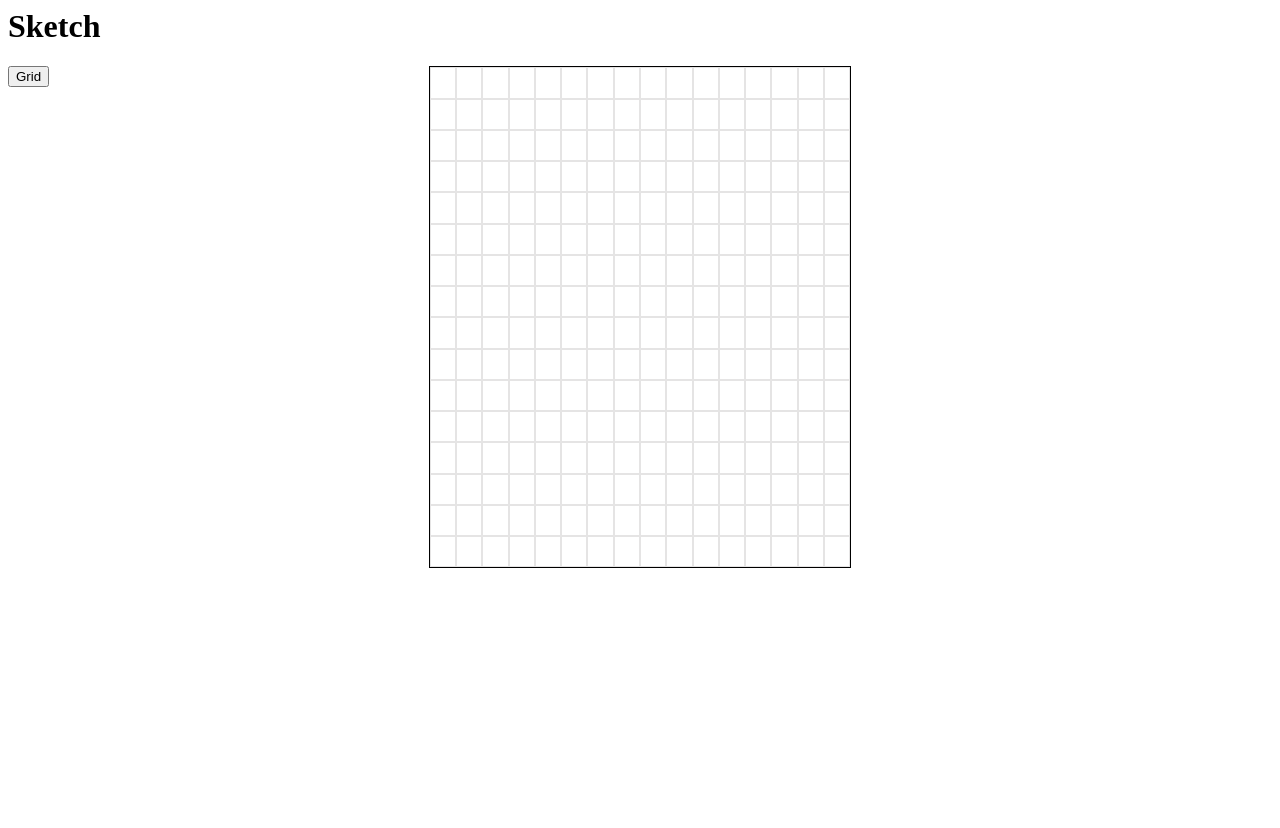
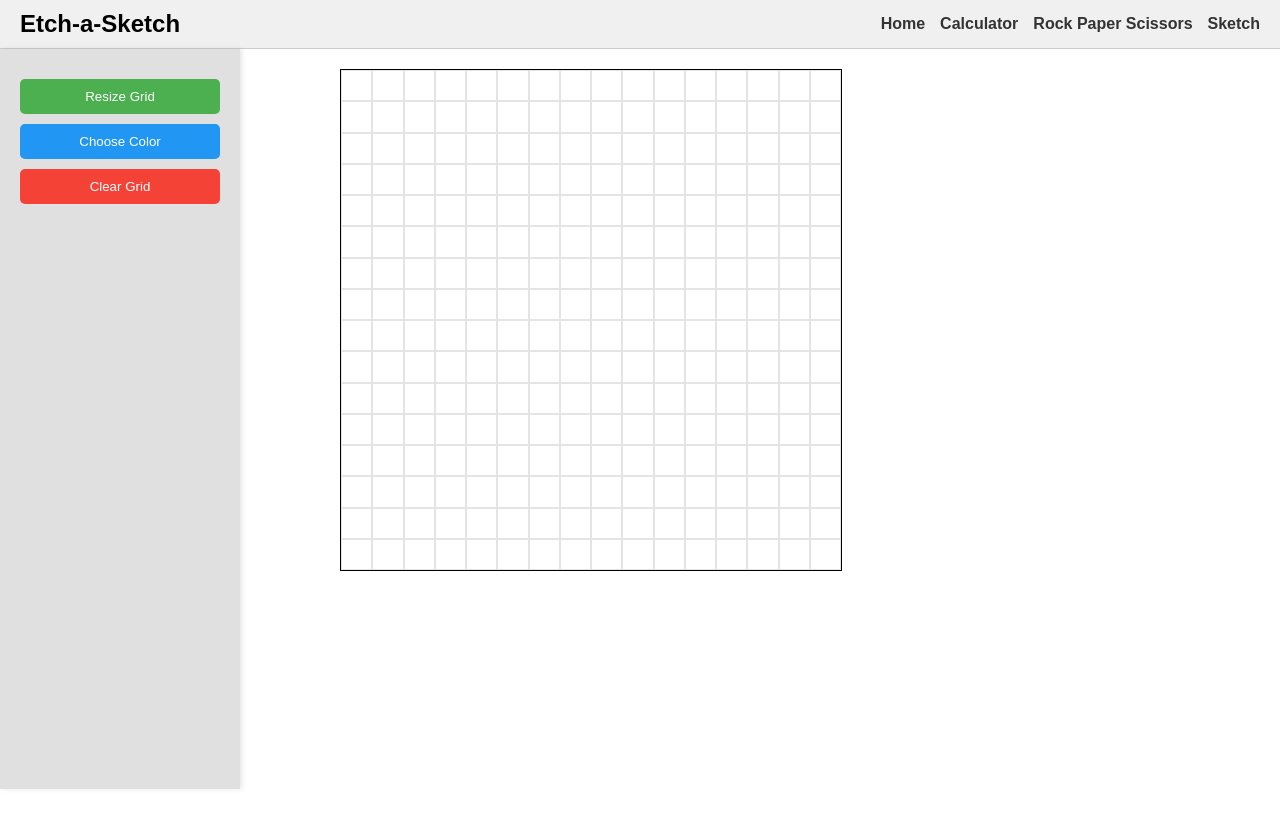
Before and after one commit to Ibnu-Afdel/top-foundations, a plain HTML site: page Etch-a-Sketch/Etch-a-Sketch.html in a window 1280 px wide. After the commit the page ends 800 px from the top, so only its background shows below. Drawn offline with Linux system fonts and the light colour scheme.

Commit message:
Change html and css

```diff
--- a/Etch-a-Sketch/Etch-a-Sketch.css
+++ b/Etch-a-Sketch/Etch-a-Sketch.css
@@ -1,30 +1,92 @@
-.theBigContainer{
-    display: flex;
-    height: 100%;
-    width: 100%;
-
+body {
+    margin: 0;
+    font-family: Arial, sans-serif;
 }
 
-.sidebar{
-    flex: 1;
+.header {
+    display: flex;
+    justify-content: space-between;
+    align-items: center;
+    background-color: #f0f0f0;
+    padding: 10px 20px;
+    border-bottom: 1px solid #ccc;
 }
 
-
-.container{
-    display: grid;
-    /*flex-wrap: wrap;*/
-    width: 500px;
-    height: 500px;
-    flex: 1;
-    border: 1px solid black;
-
+.headerTitle {
+    margin: 0;
+    font-size: 24px;
 }
 
-.theDivs{
+.nav {
+    display: flex;
+}
+
+.navLink {
+    margin-left: 15px;
+    text-decoration: none;
+    color: #333;
+    font-weight: bold;
+}
+
+.navLink:hover {
+    text-decoration: underline;
+}
+
+.theBigContainer {
+    display: flex;
+    height: calc(100vh - 60px); /* Adjusts for header height */
+}
+
+.sidebar {
+    width: 200px; /* Fixed width for the sidebar */
+    background-color: #e0e0e0;
+    padding: 20px;
+    box-shadow: 2px 0 5px rgba(0, 0, 0, 0.1);
+}
+
+.sidebar button {
+    display: block;
+    width: 100%;
+    padding: 10px;
+    margin: 10px 0;
+    border: none;
+    border-radius: 5px;
+    cursor: pointer;
+    transition: background-color 0.3s;
+}
+
+.resizeButton {
+    background-color: #4CAF50;
+    color: white;
+}
+
+.colorButton {
+    background-color: #2196F3;
+    color: white;
+}
+
+.clearButton {
+    background-color: #f44336;
+    color: white;
+}
+
+.sidebar button:hover {
+    opacity: 0.8;
+}
+.container {
+    width: 500px; /* Fixed width */
+    height: 500px; /* Fixed height */
+    margin-left: 100px; /* Space between sidebar and container */
+    margin-right: 10px;
+    margin-top: 20px;
+    border: 1px solid black;
+    display: grid;
+    /*grid-template-columns: repeat(16, 1fr);*/
+    /*grid-template-rows: repeat(16, 1fr);*/
+}
+
+.theDivs {
     box-sizing: border-box;
     border: 1px solid #e5e4e4;
+    cursor: pointer;
 }
-
-.rightSide{
-    flex: 1;
-}
--- a/Etch-a-Sketch/Etch-a-Sketch.html
+++ b/Etch-a-Sketch/Etch-a-Sketch.html
@@ -1,3 +1,4 @@
+<!DOCTYPE html>
 <html lang="en">
 <head>
     <meta charset="UTF-8">
@@ -8,17 +9,26 @@
 </head>
 <body>
 
-<h1>Sketch</h1>
-    <div class="theBigContainer">
+<header class="header">
+    <h1 class="headerTitle">Etch-a-Sketch</h1>
+    <nav class="nav">
+        <a class="navLink home">Home</a>
+        <a class="navLink calculator">Calculator</a>
+        <a class="navLink RPS">Rock Paper Scissors</a>
+        <a class="navLink sketch">Sketch</a>
+    </nav>
+</header>
 
-        <div class="sidebar">
-        <button class="resizeButton">Grid</button>
-        </div>
+<div class="theBigContainer">
+    <div class="sidebar">
+        <button class="resizeButton">Resize Grid</button>
+        <button class="colorButton">Choose Color</button>
+        <button class="clearButton">Clear Grid</button>
+    </div>
 
-        <div class="container">
-        </div>
-        <div class="rightSide"></div>
+    <div class="container">
     </div>
+</div>
 
 </body>
 </html>
```
Also changed, not shown: next.md (+12 -0 lines).
